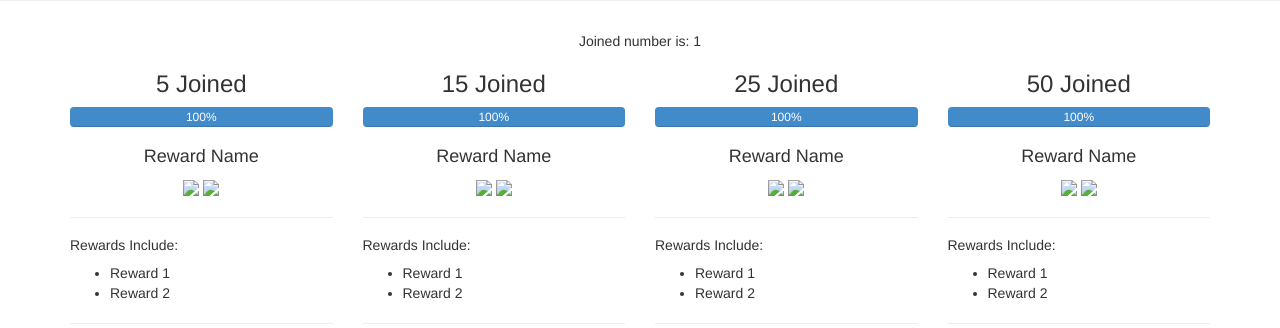
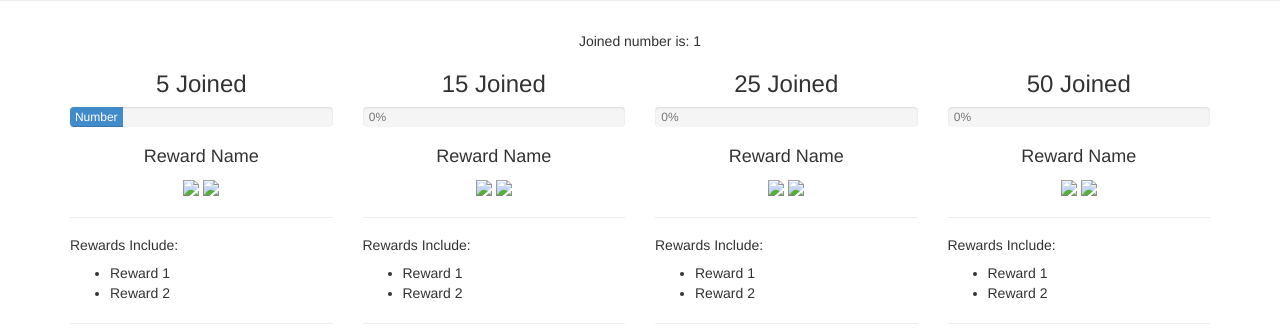
Before and after one commit to codingforentrepreneurs/launch-with-code, a Django app: template templates/share.html in a window 1280 px wide. Shown: the part 647-975 px from the top of the page. Run offline with Django 3.2, Linux system fonts and the light colour scheme; the template is opened without the code that fills it: most values are stand-ins (such as "Sample title", 1, 10 or a date in 2020); some libraries are stand-ins or nearby versions.

Commit message:
Use JQuery for Bootstrap Progress Bars

```diff
--- a/joins/views.py
+++ b/joins/views.py
@@ -37,6 +37,7 @@ def share(request, ref_id):
 		friends_referred = Join.objects.filter(friend=join_obj)
 		count = join_obj.referral.all().count()
 		ref_url = settings.SHARE_URL + str(join_obj.ref_id)
+
 		context = {"ref_id": join_obj.ref_id, "count": count, "ref_url": ref_url}
 		template = "share.html"
 		return render(request, template, context)
--- a/templates/base.html
+++ b/templates/base.html
@@ -78,5 +78,11 @@
     <!-- Placed at the end of the document so the pages load faster -->
     <script src="https://ajax.googleapis.com/ajax/libs/jquery/1.11.1/jquery.min.js"></script>
     <script src="{% static 'js/bootstrap.min.js' %}"></script>
+    <script>
+    $(document).ready(function(){
+        {% block jquery %}
+        {% endblock %}
+    });
+    </script>
   </body>
 </html>
--- a/templates/share.html
+++ b/templates/share.html
@@ -1,5 +1,69 @@
 {% extends "base.html" %}
 {% load staticfiles %}
+
+
+{% block jquery %}
+
+$signUpCount = {{ count }};
+
+//$(".progress-bar").css("width", "80%").attr("aria-valuenow", "80").text("80%");
+
+function completeBlock(progressBarId){
+	$(progressBarId).css("width", "100%").attr("aria-valuenow", "100").text("Completed");
+};
+
+
+function setNewPerc(progressBarId, percentNum, newText){
+	$(progressBarId).css("width", percentNum + "%").attr("aria-valuenow", percentNum);
+
+	if (percentNum < 50) {
+		//$(progressBarId).text("Your Custom text");
+		$(progressBarId).text(newText);
+	} else {
+		$(progressBarId).text(newText);
+	}
+
+};
+
+if ($signUpCount == 0){
+
+} else if ($signUpCount > 0 && $signUpCount < 5) {
+	$newPercent = $signUpCount/5 * 100;
+	setNewPerc("#count5", $newPercent, "Number of Friends: " + $signUpCount);
+} else if ($signUpCount>=5 && $signUpCount < 15) {
+	completeBlock("#count5");
+	$newCount = $signUpCount - 5;
+	$newPercent = $newCount/(15-5) * 100;
+	setNewPerc("#count15", $newPercent, "Number of Friends: " + $signUpCount);
+} else if ($signUpCount >=15 && $signUpCount < 25) {
+	completeBlock("#count5");
+	completeBlock("#count15");
+	$newCount = $signUpCount - 15;
+	$newPercent = $newCount/(25-15) * 100;
+	setNewPerc("#count25", $newPercent, "Number of Friends: " + $signUpCount);
+
+} else if ($signUpCount >= 25 && $signUpCount < 50 ) {
+	completeBlock("#count5");
+	completeBlock("#count15");
+	completeBlock("#count25");
+
+	$newCount = $signUpCount - 25;
+	$newPercent = $newCount/(50-25) * 100;
+	setNewPerc("#count50", $newPercent, "Number of Friends: " + $signUpCount);
+
+
+} else {
+	completeBlock("#count5");
+	completeBlock("#count15");
+	completeBlock("#count25");
+	completeBlock("#count50");
+}
+
+
+{% endblock %}
+
+
+
 
 {% block content %}
 {% include "navbar.html" %}
@@ -36,8 +100,8 @@ Joined number is: {{ count }}<br/>
 	<div class="col-sm-3">
 	<h3>5 Joined</h3>
 		<div class="progress">
-			  <div class="progress-bar" role="progressbar" aria-valuenow="100" aria-valuemin="0" aria-valuemax="100" style="width: 100%;">
-			   100%
+			  <div class="progress-bar" id='count5' role="progressbar" aria-valuenow="0" aria-valuemin="0" aria-valuemax="100" style="width: 0%;">
+			   0%
 			  </div>
 		</div>
 		<h4>Reward Name</h4>
@@ -56,8 +120,8 @@ Joined number is: {{ count }}<br/>
 	<div class="col-sm-3">
 	<h3>15 Joined</h3>
 		<div class="progress">
-			  <div class="progress-bar" role="progressbar" aria-valuenow="100" aria-valuemin="0" aria-valuemax="100" style="width: 100%;">
-			   100%
+			  <div class="progress-bar" id="count15" role="progressbar" aria-valuenow="0" aria-valuemin="0" aria-valuemax="100" style="width: 0%;">
+			   0%
 			  </div>
 		</div>
 		<h4>Reward Name</h4>
@@ -76,8 +140,8 @@ Joined number is: {{ count }}<br/>
 	<div class="col-sm-3">
 	<h3>25 Joined</h3>
 		<div class="progress">
-			  <div class="progress-bar" role="progressbar" aria-valuenow="100" aria-valuemin="0" aria-valuemax="100" style="width: 100%;">
-			   100%
+			  <div class="progress-bar" id="count25" role="progressbar" aria-valuenow="0" aria-valuemin="0" aria-valuemax="100" style="width: 0%;">
+			   0%
 			  </div>
 		</div>
 		<h4>Reward Name</h4>
@@ -96,8 +160,8 @@ Joined number is: {{ count }}<br/>
 	<div class="col-sm-3">
 	<h3>50 Joined</h3>
 		<div class="progress">
-			  <div class="progress-bar" role="progressbar" aria-valuenow="100" aria-valuemin="0" aria-valuemax="100" style="width: 100%;">
-			   100%
+			  <div class="progress-bar" id="count50" role="progressbar" aria-valuenow="0" aria-valuemin="0" aria-valuemax="100" style="width: 0%;">
+			  	0%
 			  </div>
 		</div>
 		<h4>Reward Name</h4>
```
